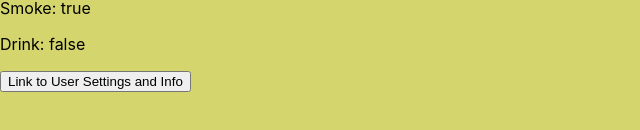
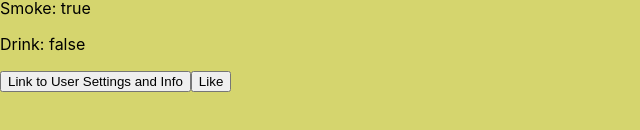
Before and after one commit to Rumeez/Rumeez, a React (Create React App) app: page /pages/User_Home_page in a window 1280 px wide. Shown: the part 198-328 px from the top of the page, without its empty margins (0-640 px from the left). Built offline with nearby package versions, Linux system fonts and the light colour scheme.

Commit message:
Created Like button, working on skip button, need usr data from backend

```diff
--- a/src/App.tsx
+++ b/src/App.tsx
@@ -15,6 +15,7 @@ import CreateAccount from './createAccount';
 import User_Home_Page from './pages/User_Home_page';
 import User_Settings_and_Info from './pages/User_Settings_and_Info';
 import UserPref from './userPref';
+import UsrMatch from './pages/usrMatch'
 
       //In Progress
   //TODO: {Write Login Render Function for two scenarios:
@@ -196,6 +197,9 @@ const [login_status, setLogin_status] = useState(false);
 const [trackLoginClicks, setTrackLoginClicks] = useState(false);
    // tracks page it's on
 const [flag, setFlag] = useState(false);
+const [like_status, setLike_status] = useState(false);
+
+const temp_ID = "X123"
 
   //Mutator Functions
 function changeUsername_entry(value: string): void { setUsername_entry(value)};
@@ -205,6 +209,8 @@ function change_to_LoggedOut(): void { setLogin_status(false)};
 function change_trackClicks(): void {setTrackLoginClicks(true)}
 function setFlagTo_true(): void {setFlag(true)}
 function setFlagTo_false(): void {setFlag(false)}
+function setLike_statusTo_true(): void {setLike_status(true)}
+function setLike_statusTo_false(): void {setLike_status(false)}
 
   //Accessor Function
 function retLogin_entry():string { return username_entry }
@@ -213,6 +219,7 @@ function retLogin_status():boolean { return login_status }
     //This function returns if login clicks has been clicked once or more times
 function retTrack_clicks(): boolean {return trackLoginClicks}
 function retFlag(): boolean {return flag}
+function accessLike_status(): boolean {return like_status}
 
 
 return (
@@ -233,10 +240,17 @@ return (
             accessTrack_clicks={retTrack_clicks}
             /> } />
         <Route path="/userInfo" element={<UserInfo setFlagTo_true={setFlagTo_true} setFlagTo_false={setFlagTo_false} acceessFlag={retFlag} />} />
-        <Route path="/pages/User_Home_page" element={<User_Home_Page setFlagTo_true={setFlagTo_true} />}  />
+        <Route path="/pages/User_Home_page" element={
+                <User_Home_Page
+                  setFlagTo_true={setFlagTo_true}
+                  setLike_statusTo_true={setLike_statusTo_true}
+                  setLike_statusTo_false={setLike_statusTo_false}
+                  accessLike_status={accessLike_status}
+                />}  />
         <Route path="/createAccount" element={<CreateAccount />} />
         <Route path="/pages/User_Settings_and_Info" element={ <UserInfo setFlagTo_true={setFlagTo_true} setFlagTo_false={setFlagTo_false} acceessFlag={retFlag}/>} />
         <Route path="/userPref" element={ <UserPref accessFlag={retFlag} />} />
+        <Route path="/pages/usrMatch" element={ <UsrMatch usr_ID={temp_ID}/>} />
           {/* Other routes go here */}
           </Routes>
       </div>
--- a/src/pages/User_Home_page.tsx
+++ b/src/pages/User_Home_page.tsx
@@ -2,6 +2,16 @@
 import React from 'react';
 import {Link} from 'react-router-dom'
 import {useNavigate} from 'react-router-dom';
+
+{/*TODO: create a function that:
+            --> (1) Retrieves a list(key as ID and list of usr data as value)
+                    of usr IDs from the backend to display
+            --> (2) In the import, have a way to retrieve the current usr's
+                    match status with the usr whose screen they're being
+                    displayed on
+            --> (3) Once imported, use this imported data to construct the
+                    IsitAmatch() function
+  */}
 
 interface User_Info {
       //Number of roommates
@@ -44,11 +54,11 @@ const User_Info_Button: React.FC<User_data_props> = ({user_data, label}) => {
 }
 
 
-interface AppProps {
+interface UsrSettButtonProps {
   setFlagTo_true: () => void
 
 }
-const User_settings: React.FC<AppProps> = ({setFlagTo_true}) => {
+const User_settings: React.FC<UsrSettButtonProps> = ({setFlagTo_true}) => {
 
   //function handleUserSettings(): void { setNavigation_path('pages/User_Settings_and_Info') }
   return(
@@ -60,8 +70,61 @@ const User_settings: React.FC<AppProps> = ({setFlagTo_true}) => {
   );
 }
 
+interface LikeButtonProps {
+  setLike_statusTo_true: () => void
+  setLike_statusTo_false: () => void
+  accessLike_status: () => boolean
+  navigate: (arg: string) => void
+}
 
-const User_Home_Page: React.FC<AppProps> = ({setFlagTo_true}) => {
+const Like_usr_button: React.FC<LikeButtonProps> = ({setLike_statusTo_true, setLike_statusTo_false, accessLike_status, navigate}) => {
+
+    function matchedPage() : void {
+
+      navigate('/pages/usrMatch');
+    }
+
+    function isItAmatch() {
+          {/*TODO: Need to figure out a way to retrieve the current usr displayed like status*/}
+
+          //Fill if condition with matching like statuses b/w usrs
+                  //later. Need usr data from back end
+              //if(false) {
+                //return false;
+              //}
+          return true;
+    }
+
+    function temp_dummy() {
+      return true
+    }
+
+    function handleLikeClick() {
+        setLike_statusTo_true()
+
+        return(
+          (() => {isItAmatch() ? matchedPage() : temp_dummy()})()
+
+          //{/* Returns the UsrMatch page or next usr profile in list to view*/}
+        );
+    }
+
+    return(
+        <button onClick={handleLikeClick}> Like </button>
+    );
+
+}
+
+    {/*TODO: NEED TO FIX THIS, params aren't recognized by */}
+interface UsrHomePageProps {
+  setFlagTo_true: () => void
+  setLike_statusTo_true: () => void
+  setLike_statusTo_false: () => void
+  accessLike_status: () => boolean
+}
+
+const User_Home_Page: React.FC<UsrHomePageProps> = ({setFlagTo_true, setLike_statusTo_true, setLike_statusTo_false, accessLike_status}) => {
+  const navigate = useNavigate();
 
   //Prototype to fill params until can figure out
       // how to fill in the params with backend data
@@ -119,6 +182,13 @@ const User_Home_Page: React.FC<AppProps> = ({setFlagTo_true}) => {
 
         {/*TODO: Add drop-down for top three room choices*/}
 
+        <Like_usr_button
+          setLike_statusTo_true={setLike_statusTo_true}
+          setLike_statusTo_false={setLike_statusTo_false}
+          accessLike_status={accessLike_status}
+          navigate={navigate}
+        />
+
   </div>
   );
 }
```
